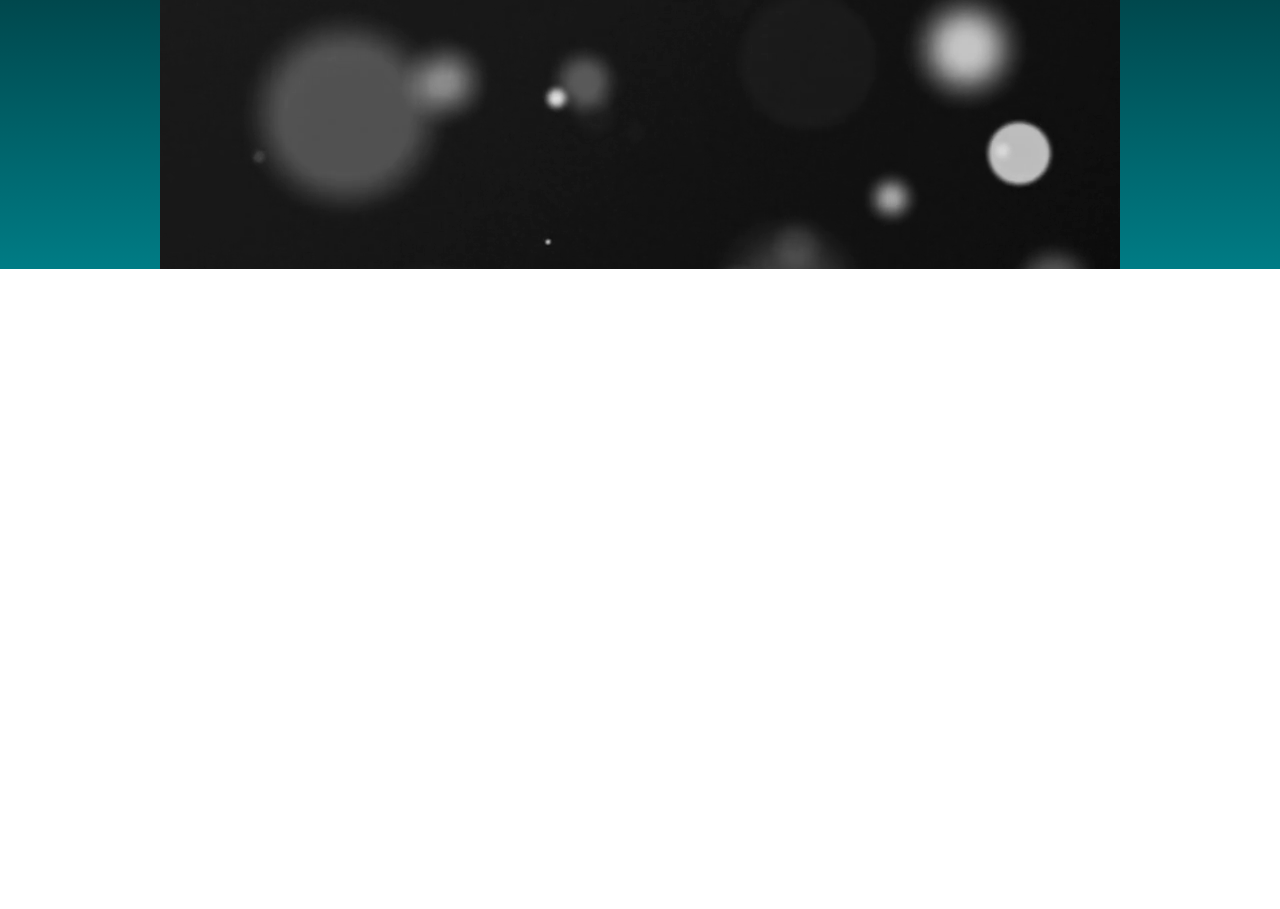
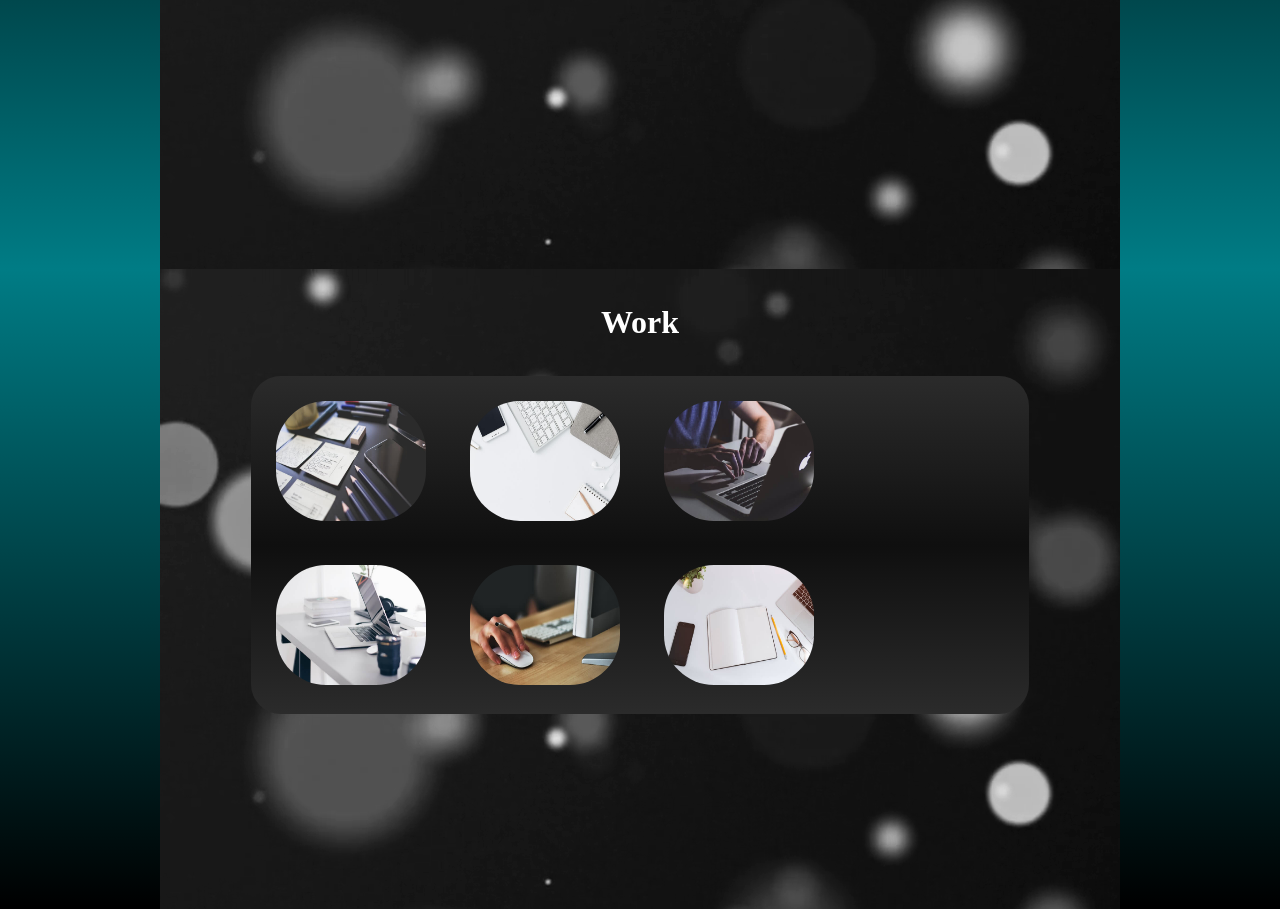
Before and after one commit to mirzazaman/Portfolio-Website, a plain HTML site: page index.html in a window 1280 px wide. Shown: the part 1651-2560 px from the top of the page. Before the commit the page ends 1920 px from the top, so only its background shows below. Drawn offline with Linux system fonts and the light colour scheme.

Commit message:
Adding Work Part

```diff
--- a/index.html
+++ b/index.html
@@ -13,12 +13,14 @@
                 <div class="logo">
                     <a href="#first-main"><img id="main-logo" src="./zam-logo.png" alt="Website Logo"></a>
                 </div>
+                <div>
                      <div class="buttons">
                         <a href="#first-main"><button>Home</button></a>
                         <a href="#about"><button>About</button></a>
                         <a href="#skills"><button>Skills</button></a>
                         <a href="#work"><button>Work</button></a>
                         <a href="#contact"><button>Contact us</button></a>
+                    </div>
                 </div>
                 <div class="middel">
                     <div class="headings">
@@ -60,6 +62,22 @@
                         <a href="#"><img class="bootstrap" src="./boot-strap.png" alt="bootstrap"></a>
                     </div>
                 </div>
+
+            </div>
+        </div>
+        <div>
+            <div class=four-back>
+                <div id="work">
+                    <div class="head4"><h1>Work</h1></div>
+                    <div class="work-details">
+                    <a href="#"><img class="work-pics" src="./work1.jpg" alt="work"></a>
+                    <a href="#"><img class="work-pics" src="./work2.jpg" alt="work"></a>
+                    <a href="#"><img class="work-pics" src="./work3.jpg" alt="work"></a>
+                    <a href="#"><img class="work-pics" src="./work4.jpg" alt="work"></a>
+                    <a href="#"><img class="work-pics" src="./work5.jpg" alt="work"></a>
+                    <a href="#"><img class="work-pics" src="./work6.jpg" alt="work"></a>
+                    </div>
+                </div>
             </div>
         </div>
     </div>
--- a/style.css
+++ b/style.css
@@ -32,6 +32,7 @@
 .buttons{
 
     position: fixed;
+    top: 20px;
     right: 120px;
     display: inline-block;
     margin: 30px;
@@ -159,7 +160,7 @@ h3{
 .head3{
     text-align: center;
     position: relative;
-    top: 120px;
+    top: 145px;
 }
 .skills-details{
     width: 70%;
@@ -177,3 +178,37 @@ h3{
     position: relative;
     left: 25px;
 }
+/*----- four main -----*/
+
+.four-back{
+    width: 100%;
+    height: 100%;
+    background-image: linear-gradient(rgb(0, 124, 133), rgb(0, 0, 0));
+}
+#work {
+    width: 75%;
+    height: 80vh;
+    margin: auto;
+    background-image: url("./background.png");
+    background-size: auto;
+}
+.head4{
+    text-align: center;
+    position: relative;
+    top: 35px;
+}
+.work-pics{
+    border-radius: 50px;
+    width: 150px;
+    height: 120px;
+    margin: 20px;
+}
+.work-details{
+    width: 80%;
+    position: relative;
+    top: 70px;
+    margin: auto;
+    padding: 5px;
+    background-image: linear-gradient(rgb(43, 43, 43), rgb(15, 15, 15), rgb(43, 43, 43));
+    border-radius: 30px;
+}
```
Lines whose indentation alone changed are shown as unchanged.
